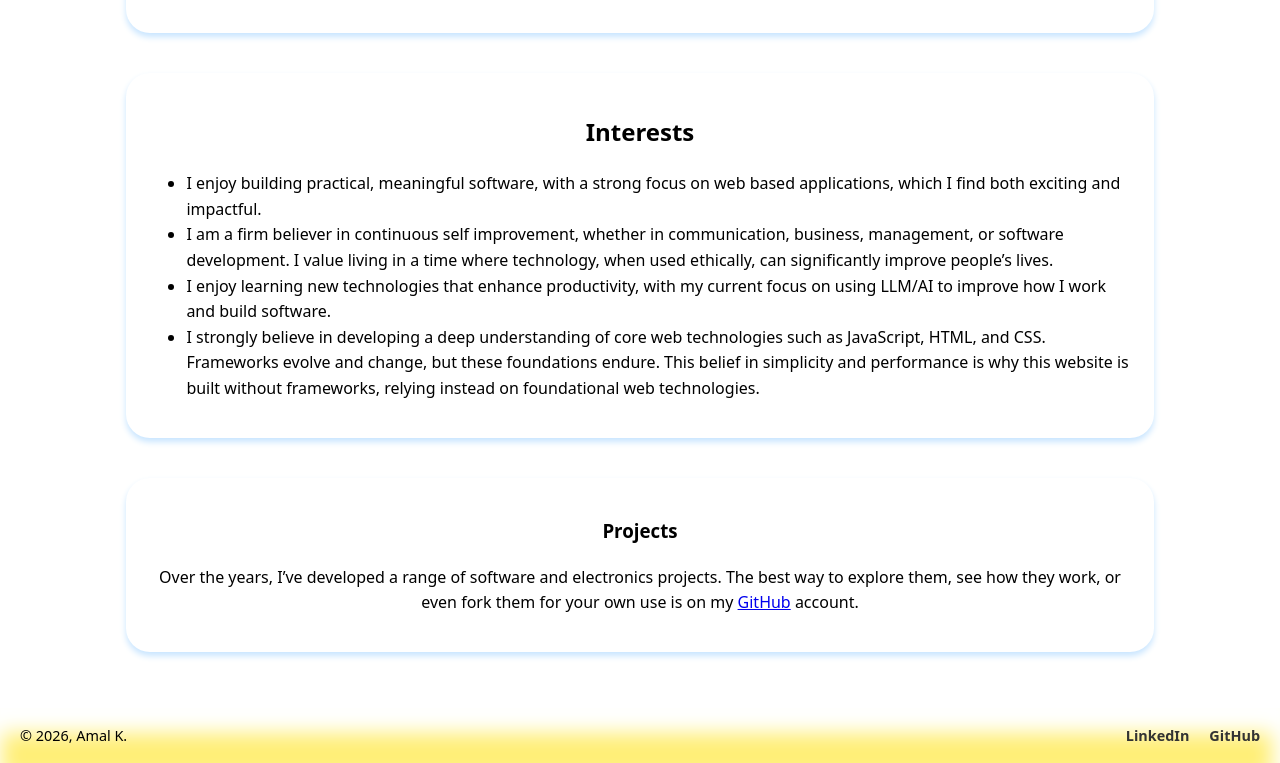
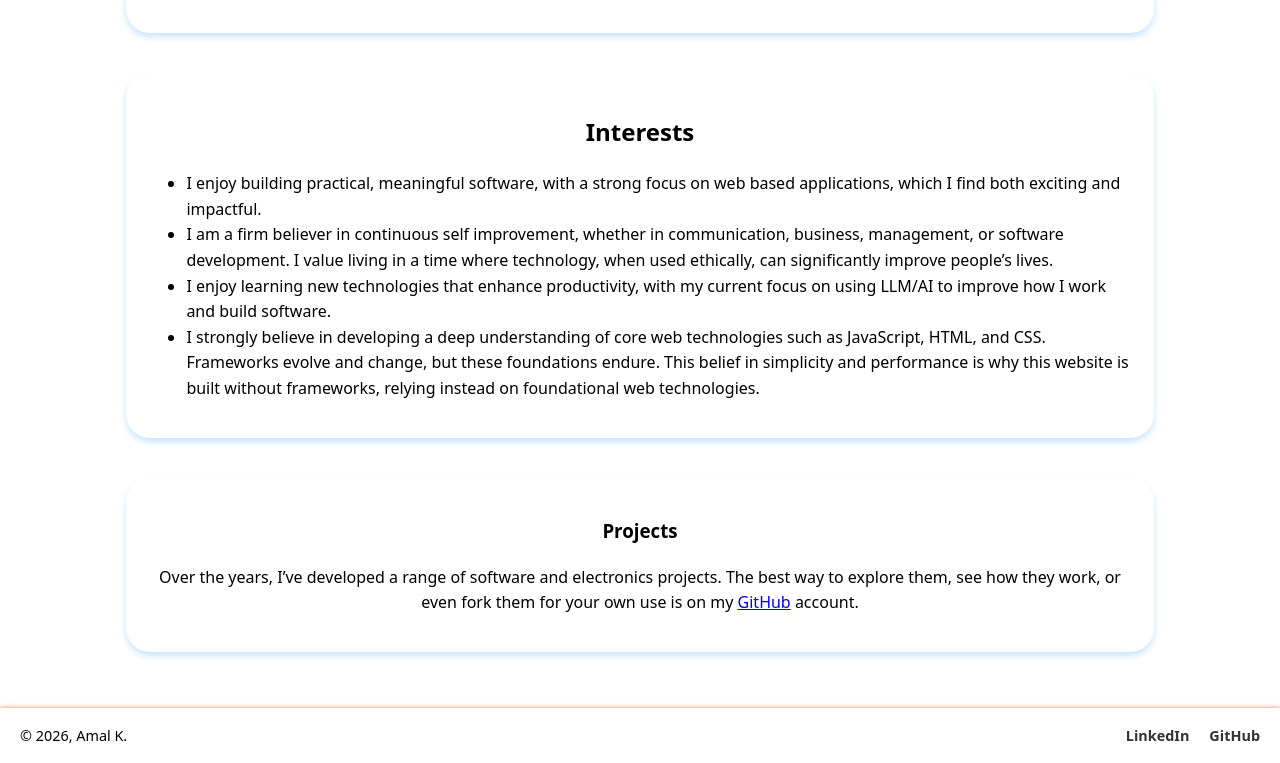
Before and after one commit to amalk-au/amalk-au.github.io, a website: page index.html in a window 1280 px wide. Shown: the part 677-1440 px from the top of the page. Drawn offline with Linux system fonts and the light colour scheme.

Commit message:
Change Footer border and background colours

```diff
--- a/css/style.css
+++ b/css/style.css
@@ -34,7 +34,7 @@ nav {
   background: #fefefe;
   padding: 1rem 5%;
   border-radius: 1rem;
-  box-shadow: 0 0.0rem 0.5rem #f8885f;
+  box-shadow: 0 0 0.5rem #f8885f;
 
 }
 
@@ -107,10 +107,12 @@ footer {
   justify-content: space-between;
   font-size: 0.9rem;
   padding: 1rem 1.25rem;
-  background: #ffef77;
+  background: #ffffff;
   color: #000000;
   /* border-top: 1px solid #4a4a4a; */
-  box-shadow: inset -3px 20px 20px 5px #ffffff;
+  /* box-shadow: inset -3px 20px 20px 5px #ffffff; */
+  box-shadow: 0 0 0.3rem #f8885f;
+
 }
 
 footer ul {
```
